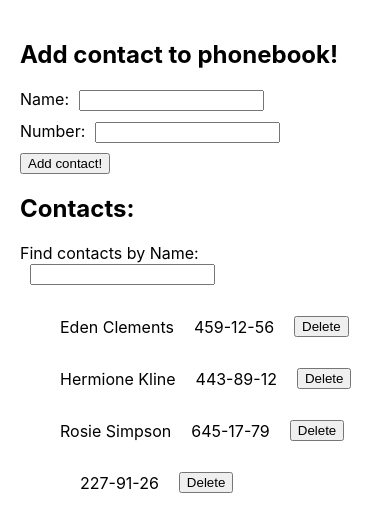
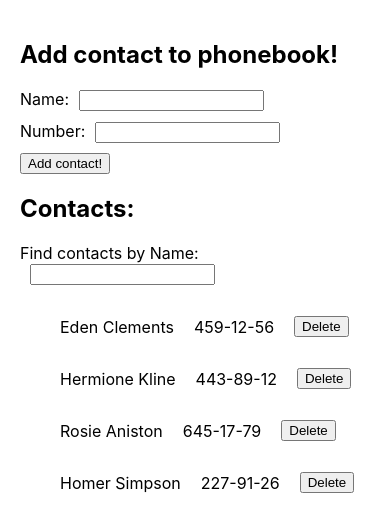
Before and after one commit to MakrFrost/goit-react-hw-06-phonebook, a React (Create React App) app: page / in a window 390 px wide. Shown: the top 532 px of the page. Built offline with nearby package versions, Linux system fonts and the light colour scheme.

Commit message:
Update Phonebook.jsx

```diff
--- a/src/components/Phonebook/Phonebook.jsx
+++ b/src/components/Phonebook/Phonebook.jsx
@@ -10,8 +10,8 @@ function Phonebook() {
   const [contacts, setContacts] = useState([
     { id: 'id-1', name: 'Eden Clements', number: '459-12-56' },
     { id: 'id-2', name: 'Hermione Kline', number: '443-89-12' },
-    { id: 'id-3', name: 'Rosie Simpson', number: '645-17-79' },
-    { id: 'id-4', name: '', number: '227-91-26' },
+    { id: 'id-3', name: 'Rosie Aniston', number: '645-17-79' },
+    { id: 'id-4', name: 'Homer Simpson', number: '227-91-26' },
   ]);
 
   useEffect(() => {
```
